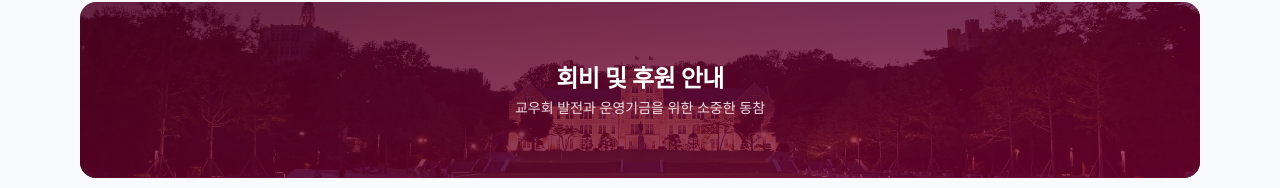
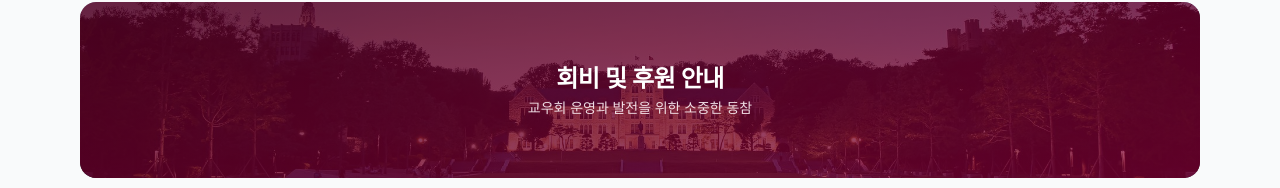
Before and after one commit to strum1302/KAEAAlumni, a React (Vite) app in the folder frontend/: page /giving in a window 1280 px wide. Shown: the part 128-316 px from the top of the page. Built offline with nearby package versions, Linux system fonts and the light colour scheme; no server answers; the HTML template or start-up script is replaced by a standard one.

Commit message:
회비 및 후원 안내 서브 배너 문구 수정 (교우회 운영과 발전을 위한 소중한 동참)

```diff
--- a/frontend/src/pages/GivingPage.tsx
+++ b/frontend/src/pages/GivingPage.tsx
@@ -11,7 +11,7 @@ export default function GivingPage() {
       <SubPageBanner
         image="/images/hero-wide/hero-wide-09.jpg"
         title="회비 및 후원 안내"
-        subtitle="교우회 발전과 운영기금을 위한 소중한 동참"
+        subtitle="교우회 운영과 발전을 위한 소중한 동참"
       />
       <div className="max-w-2xl mx-auto space-y-6">
         <div className="bg-white border border-gray-200 rounded-2xl shadow-sm p-6 space-y-4">
```
